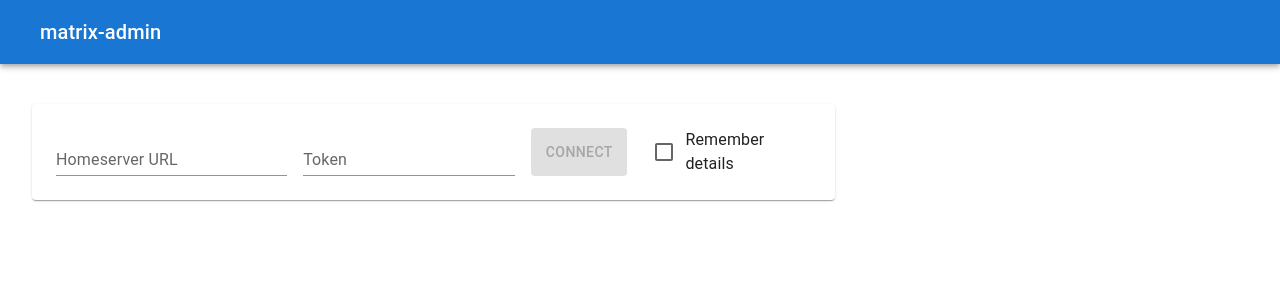
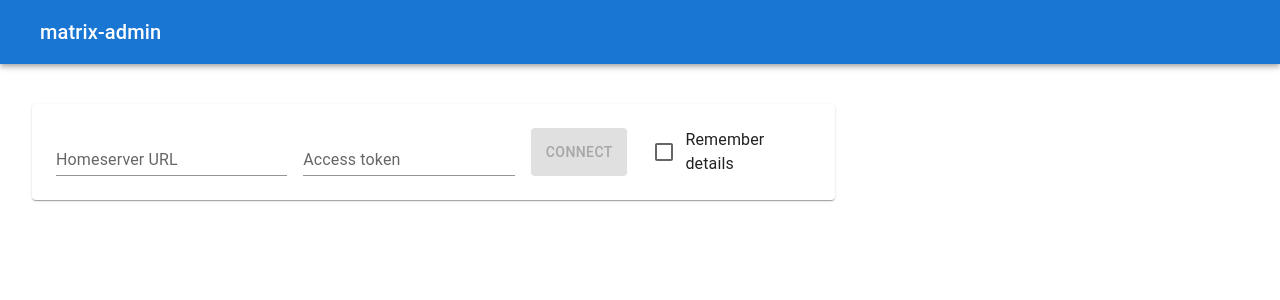
Before and after one commit to Scrin/matrix-admin, a React (Create React App) app: page / in a window 1280 px wide. Shown: the top 300 px of the page. Built offline with nearby package versions, Linux system fonts and the light colour scheme.

Commit message:
Add basic validation and help to connect

```diff
--- a/src/components/Connect.tsx
+++ b/src/components/Connect.tsx
@@ -62,6 +62,10 @@ export const Connect = () => {
   }, [remember, connectionParams])
 
   const connect = () => {
+    if (!/https?:\/\/.+/.test(server)) {
+      setError("Server URL should begin with http:// or https://")
+      return
+    }
     setConnecting(true)
     setError(null)
     tryConnect(server, token)
@@ -93,16 +97,20 @@ export const Connect = () => {
           "& > :not(style)": { m: 1 },
         }}
       >
+        <Tooltip title='Full URL to the homeserver, including scheme (the server address, not the "server name")'>
           <TextField
             label="Homeserver URL"
+            placeholder="https://matrix.example.com"
             variant="standard"
             sx={{ width: "30ch" }}
             value={server}
             onChange={e => setServer(e.target.value)}
             disabled={connecting}
           />
+        </Tooltip>
+        <Tooltip title="In Element this can be found in Settings -> Help & About -> Advanced -> Access Token">
           <TextField
-          label="Token"
+            label="Access token"
             variant="standard"
             type="password"
             sx={{ flexGrow: 1 }}
@@ -110,6 +118,7 @@ export const Connect = () => {
             onChange={e => setToken(e.target.value)}
             disabled={connecting}
           />
+        </Tooltip>
         {connectionParams ? (
           <Button variant="contained" onClick={disconnect}>
             Disconnect
```
Lines whose indentation alone changed are shown as unchanged.
